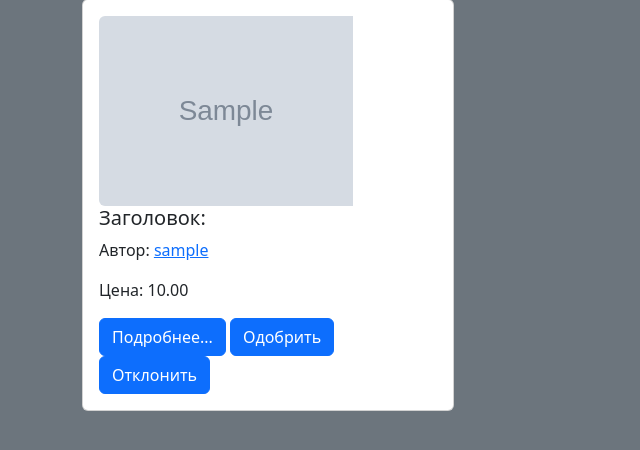
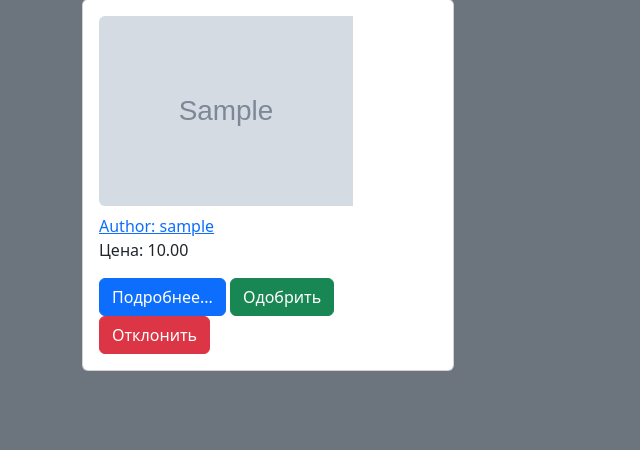
Before and after one commit to alina199826/ads_app, a Django app: page /no_moderated/ in a window 1280 px wide. Shown: the part 135-585 px from the top of the page, without its empty margins (0-640 px from the left). Run offline with Django 4.2, Linux system fonts and the light colour scheme; the first user in the database is signed in; tables that the repository leaves empty hold one stand-in row (Sample ...).

Commit message:
доделала js , уьрала лишний код

```diff
--- a/source/webapp/static/js/main.js
+++ b/source/webapp/static/js/main.js
@@ -12,11 +12,13 @@ async function buttonClick(event) {
 
         let div = document.createElement('div');
         div.className='alert';
-        div.innerHTML= <strong>Обьявление ${index_text['data']} изменено</strong><button class='button'  onclick='onButtonClickClose()'><i class='bi bi-x-circle'></i></button>;
+        div.innerHTML= <strong>Обьявление ${index_text['data']} изменено</strong>
+    <button class='button'  onclick='onButtonClickClose()'><i class='bi bi-x-circle'></i></button>;
         let div2 = document.getElementById('change');
         div2.appendChild(div);
         setTimeout(onButtonClickClose, 5000);
     }
+
     async function onLoad(){
 
         const button = document.querySelectorAll([id="button"]);
--- a/source/webapp/templates/base.html
+++ b/source/webapp/templates/base.html
@@ -9,14 +9,16 @@
     <!-- CSS only -->
     <link href="https://cdn.jsdelivr.net/npm/bootstrap@5.2.2/dist/css/bootstrap.min.css" rel="stylesheet"
           integrity="sha384-Zenh87qX5JnK2Jl0vWa8Ck2rdkQ2Bzep5IDxbcnCeuOxjzrPF/et3URy9Bv1WTRi" crossorigin="anonymous">
-{#    <link rel="stylesheet" href="{% static "css/style.css" %}">#}
+
     <title>{% block title %}Gallery{% endblock %}</title>
 </head>
 <body class="bg-secondary">
 <nav class="navbar navbar-expand-lg navbar-dark  bg-dark">
     <div class="container">
         <a class="navbar-brand" href="{% url 'webapp:index' %}">Home</a>
+    {% if perms.webapp.delete_ad %}
         <a class="navbar-brand" href="{% url 'webapp:no_moderated' %}">Stuff only</a>
+    {% endif %}
     {% if request.user.is_authenticated %}
     <a class="navbar-brand" href="{% url 'webapp:ad_add' %}">Add Ad</a>
         {% endif %}
--- a/source/webapp/templates/for_moderator.html
+++ b/source/webapp/templates/for_moderator.html
@@ -12,12 +12,12 @@
                             {% if ad.photo %}
                             <img src="{{ ad.photo.url }}" class="img-fluid rounded-start w-75">
                             {% endif %}
-                            <h5 class="card-title">Заголовок: {{ ad.title }} </h5>
-                            <p class="card-text">Автор: <a href="{% url 'accounts:detail' ad.author.pk %}">{{ ad.author }}</a></p>
+                            <h5 class="card-title">{{ ad.title }} </h5>
+                             <a href="{% url 'accounts:detail' request.user.pk %} ">Author: {{ ad.author }}</a>
                             <p class="card-text">Цена: {{ ad.price }}</p>
                             <a href="{{ ad.get_absolute_url }}" class="btn btn-primary">Подробнее...</a>
-                            <button id="button" class="btn btn-primary" data-index-link="{% url 'webapp:yes' ad.pk %}">Одобрить</button>
-                            <button id="button" class="btn btn-primary" data-index-link="{% url 'webapp:no' ad.pk %}">Отклонить</button>
+                            <button id="button" class="btn btn-success" data-index-link="{% url 'webapp:yes' ad.pk %}">Одобрить</button>
+                            <button id="button" class="btn btn-danger" data-index-link="{% url 'webapp:no' ad.pk %}">Отклонить</button>
                         </div>
                     </div>
                 </div>
--- a/source/webapp/templates/partial/list_partial.html
+++ b/source/webapp/templates/partial/list_partial.html
@@ -13,7 +13,7 @@
                   </div>
                   <div class="card-footer">
                     <small class="text-muted">Created by {{ ad.created_at }}</small> |
-{#                    <a href="{% url 'accounts:detail' request.user.pk %} ">{{ ad.author }}</a>#}
+                    <a href="{{ get_absolute_url }} ">{{ ad.author }}</a>
 
                   </div>
             </div>
--- a/source/webapp/urls.py
+++ b/source/webapp/urls.py
@@ -13,8 +13,8 @@ urlpatterns = [
     path('comment/<int:pk>/delete', CommentDeleteView.as_view(), name='comment_delete'),
     path('ad/<int:pk>/comment/add/', AdCommentCreateView.as_view(), name='ad_comment_add'),
     path('no_moderated/', AdList.as_view(), name="no_moderated"),
-    path('no_moderated/', AdYes.as_view(), name="yes"),
-    path('no_moderated/', Adn.as_view(), name="no")
+    path('moderated/<int:pk>/', AdYes.as_view(), name="yes"),
+    path('no_moderated/<int:pk>/', Adn.as_view(), name="no")
 
 
 ]
--- a/source/webapp/views/ads_views.py
+++ b/source/webapp/views/ads_views.py
@@ -101,7 +101,7 @@ class AdYes(PermissionRequiredMixin, View):
 
     def get(self, *args, **kwargs):
         ad = get_object_or_404(Ads, pk=self.kwargs.get('pk'))
-        ad.status = 'rejected'
+        ad.status = 'published'
         ad.save()
         data = {
             'data': ad.pk
```
Also changed, not shown: source/webapp/migrations/0005_ads_is_moderated.py (added).
